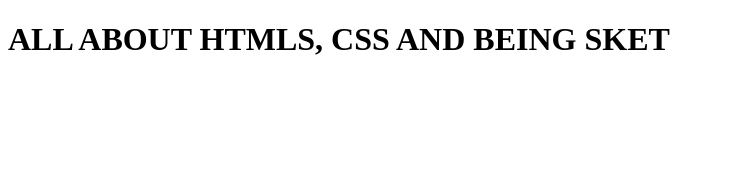
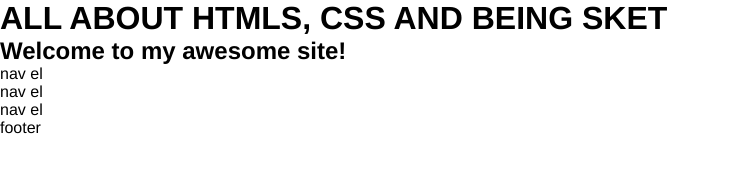
Before and after one commit to Jojo-the-GG/Trevor-s-Class, a plain HTML site: page index.html in a window 1280 px wide. Shown: the whole page, without its empty margins (0-733 px from the left). Drawn offline with Linux system fonts and the light colour scheme.

Commit message:
adding stuff

```diff
--- a/css/main.css
+++ b/css/main.css
@@ -0,0 +1,16 @@
+*{
+  border: none;
+  padding: 0;
+  margin: 0;
+
+  box-sizing: border-box;
+
+  list-style-type: none;
+}
+
+body {
+  color: black;
+
+  font-family: helvetica, sans-serif;
+  font-size: 16px
+}
--- a/index.html
+++ b/index.html
@@ -8,7 +8,23 @@
   <title>CSS and HTML review</title>
 </head>
 <body>
-  <h1>ALL ABOUT HTMLS, CSS AND BEING SKET</h1>
+  <h1 class="hidden">ALL ABOUT HTMLS, CSS AND BEING SKET</h1>
+  <main>
+    <header>
+      <h2>Welcome to my awesome site!</h2>
+      <nav>
+        <ul>
+          <li class="nav-button">nav el</li>
+          <li class="nav-button">nav el</li>
+          <li class="nav-button">nav el</li>
+        </ul>
+      </nav>
+    </header>
+  </main>
+  <footer>
+    <h2 class="hidden"></h2>
+    <p>footer</p>
+  </footer>
   <script src="js/main.js">
 
   </script>
--- a/js/main.js
+++ b/js/main.js
@@ -1,5 +1,5 @@
 (() => {
   //this is a self invoking function
   /* Python print is the same thing as console.log*/
-  console.log('My JS is Workin')
+  console.log('fired!')
 })();
```
